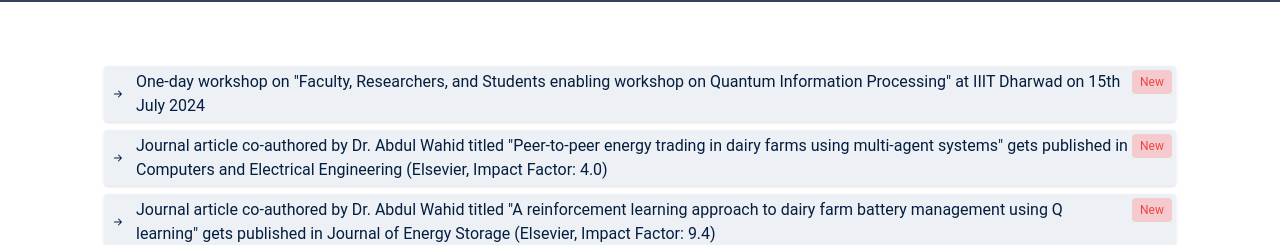
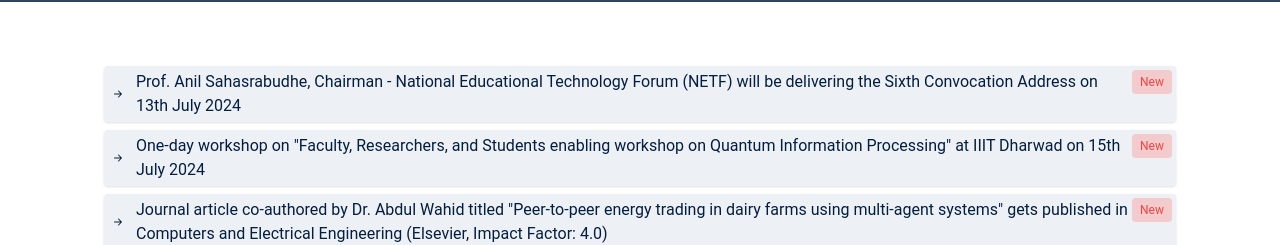
Before and after one commit to Velocity-IIITDWD/iiitdwd.ac.in, a Next.js app: page /announcements in a window 1280 px wide. Shown: the part 494-739 px from the top of the page. Built offline with nearby package versions, Linux system fonts and the light colour scheme; grey boxes are pictures that could not be loaded.

Commit message:
chore (announcement.ts): added announcement for 6th convocation

```diff
--- a/data/announcements.ts
+++ b/data/announcements.ts
@@ -9,6 +9,13 @@ export type Announcement = {
 };
 
 export const announcements: Announcement[] = [
+  {
+    link: 'https://www.youtube.com/watch?v=Sh5VyQxKQvk',
+    text: 'Prof. Anil Sahasrabudhe, Chairman - National Educational Technology Forum (NETF) will be delivering the Sixth Convocation Address on 13th July 2024',
+    new: true,
+    year: '2024',
+    month: '7',
+  },
   {
     link: '/docs/educators_students_enabling_workshop_qc.pdf',
     text: 'One-day workshop on "Faculty, Researchers, and Students enabling workshop on Quantum Information Processing" at IIIT Dharwad on 15th July 2024',
```
